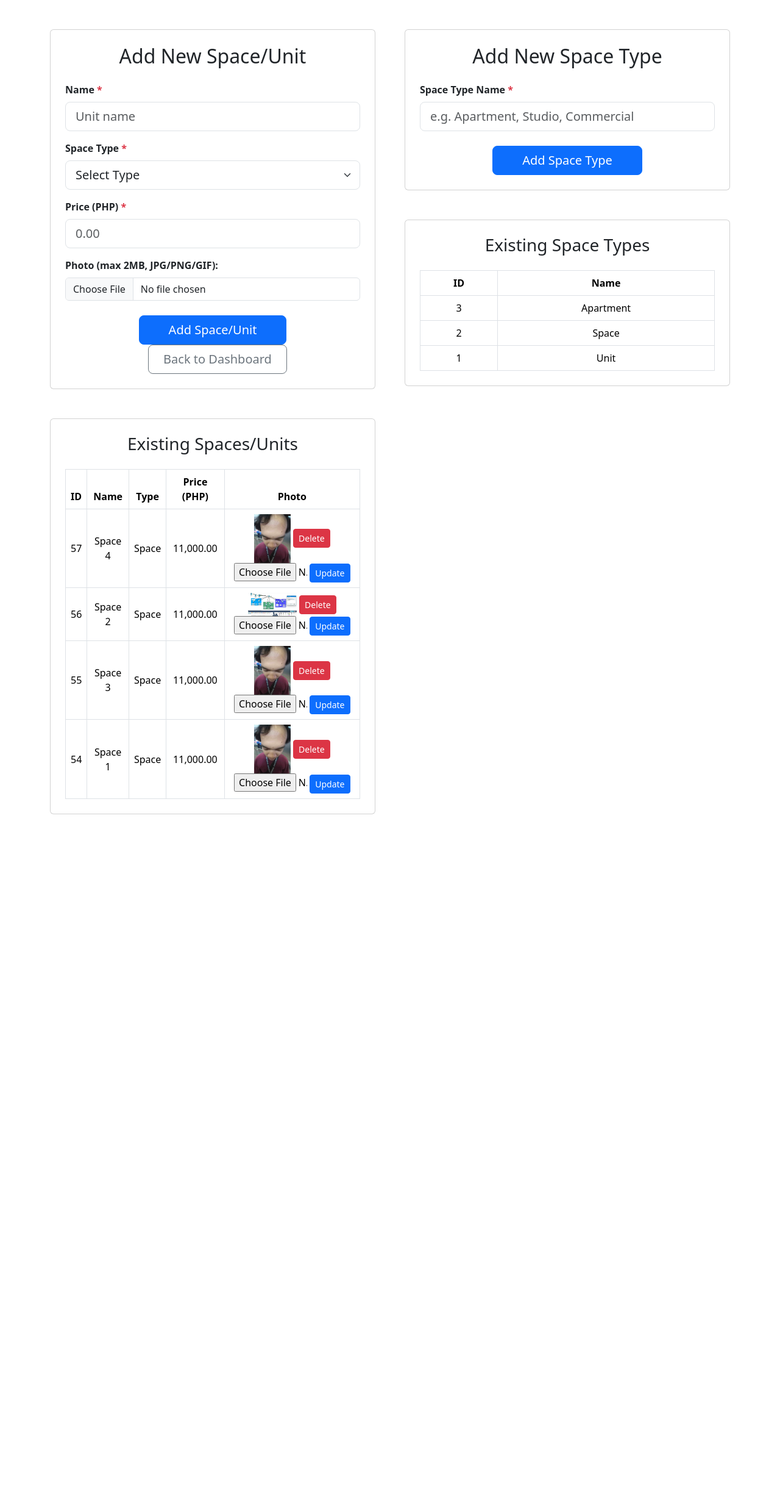
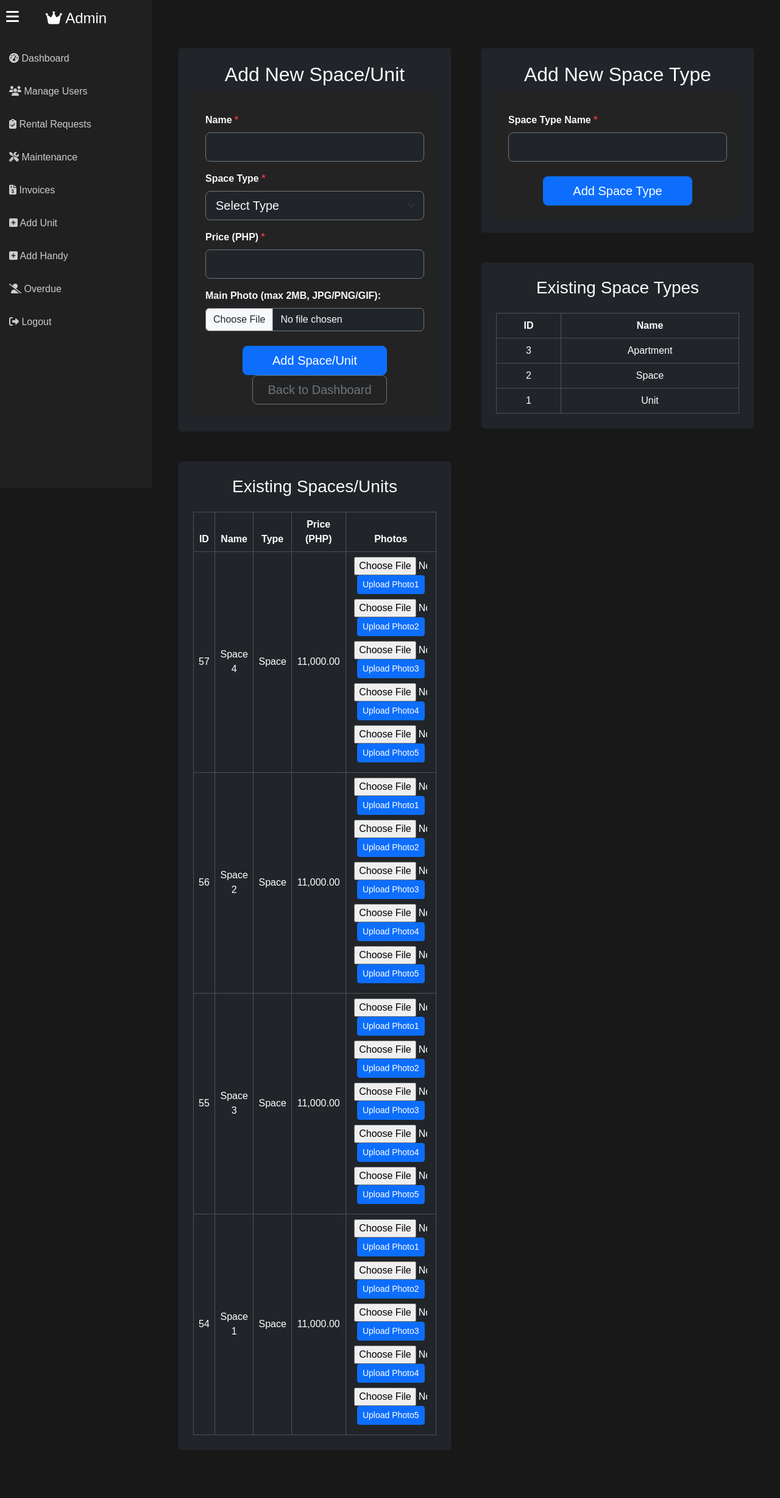
Before and after one commit to RpTolentino711/ASRT, a PHP site: page /Admin/add_unit.php in a window 1280 px wide. Shown: the whole page at 61% size. Before the commit the page ends 1335 px from the top, so only its background shows below. Run offline with PHP 8.4, Linux system fonts and the light colour scheme; the visitor is signed in with stand-in values (Sample User, id 1); data comes from the database, SQL or seed files in the repository.

Commit message:
New shit

```diff
--- a/Admin/add_unit.php
+++ b/Admin/add_unit.php
@@ -21,24 +21,27 @@ $error_unit = '';
 $success_type = '';
 $error_type = '';
 
-// --- Handle photo delete ---
+// --- Handle photo delete for a specific slot ---
 if ($_SERVER["REQUEST_METHOD"] == "POST" && isset($_POST['form_type']) && $_POST['form_type'] === 'delete_photo') {
     $space_id = intval($_POST['space_id'] ?? 0);
-    if ($space_id) {
+    $photo_field = $_POST['photo_field'] ?? 'Photo1';
+    if ($space_id && in_array($photo_field, ['Photo1','Photo2','Photo3','Photo4','Photo5'])) {
         $space = $db->getSpacePhoto($space_id);
-        if ($space && !empty($space['Photo'])) {
-            $filepath = __DIR__ . "/../uploads/unit_photos/" . $space['Photo'];
+        if ($space && !empty($space[$photo_field])) {
+            $filepath = __DIR__ . "/../uploads/unit_photos/" . $space[$photo_field];
             if (file_exists($filepath)) unlink($filepath);
         }
-        $db->removeSpacePhoto($space_id);
+        $db->removeSpacePhoto($space_id, $photo_field);
         $success_unit = "Photo deleted successfully!";
     }
 }
 
-// --- Handle photo update/upload ---
+// --- Handle photo update/upload for a specific slot ---
 if ($_SERVER["REQUEST_METHOD"] == "POST" && isset($_POST['form_type']) && $_POST['form_type'] === 'update_photo') {
     $space_id = intval($_POST['space_id'] ?? 0);
-    if ($space_id && isset($_FILES['new_photo']) && $_FILES['new_photo']['error'] == UPLOAD_ERR_OK) {
+    $photo_field = $_POST['photo_field'] ?? 'Photo1';
+    if ($space_id && in_array($photo_field, ['Photo1','Photo2','Photo3','Photo4','Photo5']) &&
+        isset($_FILES['new_photo']) && $_FILES['new_photo']['error'] == UPLOAD_ERR_OK) {
         $allowed_types = ['image/jpeg', 'image/png', 'image/gif'];
         $file = $_FILES['new_photo'];
         if (!in_array($file['type'], $allowed_types)) {
@@ -48,8 +51,8 @@ if ($_SERVER["REQUEST_METHOD"] == "POST" && isset($_POST['form_type']) && $_POST
         } else {
             // Delete old photo if exists
             $space = $db->getSpacePhoto($space_id);
-            if ($space && !empty($space['Photo'])) {
-                $filepath = __DIR__ . "/../uploads/unit_photos/" . $space['Photo'];
+            if ($space && !empty($space[$photo_field])) {
+                $filepath = __DIR__ . "/../uploads/unit_photos/" . $space[$photo_field];
                 if (file_exists($filepath)) unlink($filepath);
             }
             // Save new
@@ -59,7 +62,7 @@ if ($_SERVER["REQUEST_METHOD"] == "POST" && isset($_POST['form_type']) && $_POST
             if (!is_dir($upload_dir)) mkdir($upload_dir, 0777, true);
             $filepath = $upload_dir . $filename;
             if (move_uploaded_file($file['tmp_name'], $filepath)) {
-                $db->updateSpacePhoto($space_id, $filename);
+                $db->updateSpacePhotoField($space_id, $photo_field, $filename);
                 $success_unit = "Photo updated successfully!";
             } else {
                 $error_unit = "Failed to upload new photo.";
@@ -74,8 +77,8 @@ if ($_SERVER["REQUEST_METHOD"] == "POST" && isset($_POST['form_type']) && $_POST
     $spacetype_id = intval($_POST['spacetype_id'] ?? 0);
     $price = isset($_POST['price']) && is_numeric($_POST['price']) ? floatval($_POST['price']) : null;
 
-    // Handle file upload (only one photo)
-    $photo_filename = null;
+    // Handle file upload (main photo goes to Photo1)
+    $photo1_filename = null;
     $upload_dir = __DIR__ . "/../uploads/unit_photos/";
     if (!is_dir($upload_dir)) mkdir($upload_dir, 0777, true);
 
@@ -88,10 +91,10 @@ if ($_SERVER["REQUEST_METHOD"] == "POST" && isset($_POST['form_type']) && $_POST
             $error_unit = "Photo is too large (max 2MB).";
         } else {
             $ext = pathinfo($file['name'], PATHINFO_EXTENSION);
-            $filename = "adminunit_" . time() . "." . $ext;
+            $filename = "adminunit_" . time() . "_" . rand(1000,9999) . "." . $ext;
             $filepath = $upload_dir . $filename;
             if (move_uploaded_file($file['tmp_name'], $filepath)) {
-                $photo_filename = $filename;
+                $photo1_filename = $filename;
             } else {
                 $error_unit = "Failed to upload photo.";
             }
@@ -105,7 +108,8 @@ if ($_SERVER["REQUEST_METHOD"] == "POST" && isset($_POST['form_type']) && $_POST
     } elseif ($db->isSpaceNameExists($name)) {
         $error_unit = "A space/unit with this name already exists.";
     } elseif (!$error_unit) {
-        if ($db->addNewSpace($name, $spacetype_id, $ua_id, $price, $photo_filename)) {
+        // For new units, only Photo1 is set at creation. Others can be edited after creation.
+        if ($db->addNewSpace($name, $spacetype_id, $ua_id, $price, $photo1_filename)) {
             $success_unit = "Space/unit added successfully!";
         } else {
             $error_unit = "A database error occurred. The unit could not be added.";
@@ -147,18 +151,88 @@ $spaces = $db->getAllSpacesWithDetails();
 <meta name="viewport" content="width=device-width, initial-scale=1" />
 <title>Add Space/Unit & Space Type</title>
 <link href="https://cdn.jsdelivr.net/npm/bootstrap@5.3.2/dist/css/bootstrap.min.css" rel="stylesheet" />
+<link href="https://cdnjs.cloudflare.com/ajax/libs/font-awesome/6.5.0/css/all.min.css" rel="stylesheet">
 <style>
+  body {
+    margin: 0;
+    font-family: 'Poppins', sans-serif;
+    background-color: #181818;
+    color: #fff;
+  }
+  .sidebar {
+    width: 250px;
+    min-height: 100vh;
+    background-color: #202020;
+    position: fixed;
+    top: 0;
+    left: 0;
+    transition: transform 0.3s ease-in-out;
+  }
+  .sidebar.collapsed {
+    transform: translateX(-100%);
+  }
+  .sidebar a {
+    display: block;
+    color: #ccc;
+    padding: 15px;
+    text-decoration: none;
+  }
+  .sidebar a:hover {
+    background-color: #333;
+    color: #0ef;
+  }
+  .content {
+    margin-left: 250px;
+    padding: 30px;
+    transition: margin-left 0.3s;
+  }
+  .toggle-btn {
+    position: absolute;
+    top: 10px;
+    left: 10px;
+    font-size: 1.5rem;
+    cursor: pointer;
+    z-index: 1001;
+    color: #fff;
+  }
+  .theme-toggle {
+    position: absolute;
+    top: 10px;
+    right: 10px;
+    font-size: 1.2rem;
+    cursor: pointer;
+    color: #fff;
+  }
+  .table-dark th, .table-dark td {
+    color: #fff;
+  }
   td img { max-width: 80px; max-height: 80px; }
   .unit-photo-form input[type="file"] { width: 120px; display: inline; }
   .unit-photo-form { display: inline; }
 </style>
 </head>
-<body>
+<body class="dark-mode">
+<div class="toggle-btn"><i class="fas fa-bars"></i></div>
+
+<div class="sidebar">
+    <h4 class="text-center text-white py-3"><i class="fas fa-crown"></i> Admin</h4>
+    <a href="dashboard.php"><i class="fas fa-tachometer-alt"></i> Dashboard</a>
+    <a href="manage_user.php"><i class="fas fa-users"></i> Manage Users</a>
+    <a href="view_rental_requests.php"><i class="fas fa-clipboard-check"></i> Rental Requests</a>
+    <a href="manage_maintenance.php"><i class="fas fa-tools"></i> Maintenance</a>
+    <a href="generate_invoice.php"><i class="fas fa-file-invoice-dollar"></i> Invoices</a>
+    <a href="add_unit.php"><i class="fas fa-plus-square"></i> Add Unit</a>
+    <a href="admin_add_handyman.php"><i class="fas fa-plus-square"></i> Add Handy</a>
+    <a href="admin_kick_unpaid.php"><i class="fas fa-user-slash"></i> Overdue</a>
+    <a href="logout.php"><i class="fas fa-sign-out-alt"></i> Logout</a>
+</div>
+
+<div class="content">
 <div class="container py-5">
   <div class="row g-5">
     <!-- Add New Space/Unit -->
     <div class="col-lg-6">
-      <div class="card p-4 mb-5">
+      <div class="card p-4 mb-5 bg-dark text-light">
         <h2 class="mb-4 text-center">Add New Space/Unit</h2>
 
         <?php if ($success_unit): ?>
@@ -167,15 +241,15 @@ $spaces = $db->getAllSpacesWithDetails();
           <div class="alert alert-danger"><?= htmlspecialchars($error_unit) ?></div>
         <?php endif; ?>
 
-        <form method="post" enctype="multipart/form-data" class="row g-3" autocomplete="off">
+        <form method="post" enctype="multipart/form-data" class="row g-3" autocomplete="off" style="background:#232323; border-radius:12px; padding:20px;">
           <input type="hidden" name="form_type" value="unit" />
           <div class="col-12">
             <label for="name" class="form-label fw-semibold">Name <span class="text-danger">*</span></label>
-            <input id="name" type="text" class="form-control form-control-lg" name="name" placeholder="Unit name" required />
+            <input id="name" type="text" class="form-control form-control-lg bg-dark text-light border-secondary" name="name" placeholder="Unit name" required />
           </div>
           <div class="col-12">
             <label for="spacetype_id" class="form-label fw-semibold">Space Type <span class="text-danger">*</span></label>
-            <select id="spacetype_id" name="spacetype_id" class="form-select form-select-lg" required>
+            <select id="spacetype_id" name="spacetype_id" class="form-select form-select-lg bg-dark text-light border-secondary" required>
               <option value="" selected disabled>Select Type</option>
               <?php foreach ($spacetypes as $stype): ?>
                 <option value="<?= $stype['SpaceType_ID'] ?>"><?= htmlspecialchars($stype['SpaceTypeName']) ?></option>
@@ -184,12 +258,12 @@ $spaces = $db->getAllSpacesWithDetails();
           </div>
           <div class="col-12">
             <label for="price" class="form-label fw-semibold">Price (PHP) <span class="text-danger">*</span></label>
-            <input id="price" type="number" step="100" min="0" class="form-control form-control-lg" name="price" placeholder="0.00" required />
+            <input id="price" type="number" step="100" min="0" class="form-control form-control-lg bg-dark text-light border-secondary" name="price" placeholder="0.00" required />
             <small id="priceDisplay" class="text-muted"></small>
           </div>
           <div class="col-12">
-            <label class="form-label fw-semibold">Photo (max 2MB, JPG/PNG/GIF):</label>
-            <input type="file" name="photo" accept="image/*" class="form-control" required />
+            <label class="form-label fw-semibold">Main Photo (max 2MB, JPG/PNG/GIF):</label>
+            <input type="file" name="photo" accept="image/*" class="form-control bg-dark text-light border-secondary" required />
           </div>
           <div class="col-12 text-center mt-4">
             <button type="submit" class="btn btn-primary btn-lg px-5">Add Space/Unit</button>
@@ -197,20 +271,20 @@ $spaces = $db->getAllSpacesWithDetails();
           </div>
         </form>
       </div>
-      <div class="card p-4">
+      <div class="card p-4 bg-dark text-light">
         <h3 class="mb-4 text-center">Existing Spaces/Units</h3>
         <?php if (empty($spaces)): ?>
           <div class="alert alert-info text-center">No spaces/units found.</div>
         <?php else: ?>
           <div class="table-responsive">
-            <table class="table table-hover table-bordered align-middle text-center mb-0">
+            <table class="table table-hover table-bordered align-middle text-center mb-0 table-dark">
               <thead>
                 <tr>
                   <th>ID</th>
                   <th>Name</th>
                   <th>Type</th>
                   <th>Price (PHP)</th>
-                  <th>Photo</th>
+                  <th>Photos</th>
                 </tr>
               </thead>
               <tbody>
@@ -221,28 +295,34 @@ $spaces = $db->getAllSpacesWithDetails();
                     <td><?= htmlspecialchars($space['SpaceTypeName']) ?></td>
                     <td><?= number_format($space['Price'], 2) ?></td>
                     <td>
-                      <?php if (!empty($space['Photo'])): ?>
-                        <img src="../uploads/unit_photos/<?= htmlspecialchars($space['Photo']) ?>" alt="Photo">
-                        <form method="post" class="unit-photo-form" onsubmit="return confirm('Delete this photo?');" style="display:inline">
-                          <input type="hidden" name="form_type" value="delete_photo">
-                          <input type="hidden" name="space_id" value="<?= $space['Space_ID'] ?>">
-                          <button type="submit" class="btn btn-sm btn-danger">Delete</button>
-                        </form>
-                        <form method="post" enctype="multipart/form-data" class="unit-photo-form" style="display:inline">
+                      <?php for ($i=1; $i<=5; $i++): $field = "Photo$i"; ?>
+                        <div style="margin-bottom:8px;">
+                          <?php if (!empty($space[$field])): ?>
+                            <img src="../uploads/unit_photos/<?= htmlspecialchars($space[$field]) ?>" alt="Photo<?= $i ?>">
+                            <form method="post" class="unit-photo-form" style="display:inline" enctype="multipart/form-data">
                               <input type="file" name="new_photo" accept="image/*" required>
                               <input type="hidden" name="form_type" value="update_photo">
                               <input type="hidden" name="space_id" value="<?= $space['Space_ID'] ?>">
-                          <button type="submit" class="btn btn-sm btn-primary">Update</button>
+                              <input type="hidden" name="photo_field" value="<?= $field ?>">
+                              <button type="submit" class="btn btn-sm btn-primary">Update <?= $field ?></button>
+                            </form>
+                            <form method="post" class="unit-photo-form" style="display:inline" onsubmit="return confirm('Delete this photo?');">
+                              <input type="hidden" name="form_type" value="delete_photo">
+                              <input type="hidden" name="space_id" value="<?= $space['Space_ID'] ?>">
+                              <input type="hidden" name="photo_field" value="<?= $field ?>">
+                              <button type="submit" class="btn btn-sm btn-danger">Delete</button>
                             </form>
                           <?php else: ?>
-                        <span>No photo</span>
-                        <form method="post" enctype="multipart/form-data" class="unit-photo-form" style="display:inline">
+                            <form method="post" class="unit-photo-form" style="display:inline" enctype="multipart/form-data">
                               <input type="file" name="new_photo" accept="image/*" required>
                               <input type="hidden" name="form_type" value="update_photo">
                               <input type="hidden" name="space_id" value="<?= $space['Space_ID'] ?>">
-                          <button type="submit" class="btn btn-sm btn-primary">Upload</button>
+                              <input type="hidden" name="photo_field" value="<?= $field ?>">
+                              <button type="submit" class="btn btn-sm btn-primary">Upload <?= $field ?></button>
                             </form>
                           <?php endif; ?>
+                        </div>
+                      <?php endfor; ?>
                     </td>
                   </tr>
                 <?php endforeach; ?>
@@ -255,7 +335,7 @@ $spaces = $db->getAllSpacesWithDetails();
 
     <!-- Add New Space Type -->
     <div class="col-lg-6">
-      <div class="card p-4 mb-5">
+      <div class="card p-4 mb-5 bg-dark text-light">
         <h2 class="mb-4 text-center">Add New Space Type</h2>
         <?php if ($success_type): ?>
           <div class="alert alert-success"><?= htmlspecialchars($success_type) ?></div>
@@ -263,24 +343,24 @@ $spaces = $db->getAllSpacesWithDetails();
           <div class="alert alert-danger"><?= htmlspecialchars($error_type) ?></div>
         <?php endif; ?>
 
-        <form method="post" class="row g-3" autocomplete="off">
+        <form method="post" class="row g-3" autocomplete="off" style="background:#232323; border-radius:12px; padding:20px;">
           <input type="hidden" name="form_type" value="type" />
           <div class="col-12">
             <label for="spacetype_name" class="form-label fw-semibold">Space Type Name <span class="text-danger">*</span></label>
-            <input id="spacetype_name" type="text" class="form-control form-control-lg" name="spacetype_name" placeholder="e.g. Apartment, Studio, Commercial" required />
+            <input id="spacetype_name" type="text" class="form-control form-control-lg bg-dark text-light border-secondary" name="spacetype_name" placeholder="e.g. Apartment, Studio, Commercial" required />
           </div>
           <div class="col-12 text-center mt-4">
             <button type="submit" class="btn btn-primary btn-lg px-5">Add Space Type</button>
           </div>
         </form>
       </div>
-      <div class="card p-4">
+      <div class="card p-4 bg-dark text-light">
         <h3 class="mb-4 text-center">Existing Space Types</h3>
         <?php if (empty($spacetypes)): ?>
           <div class="alert alert-info text-center">No space types found.</div>
         <?php else: ?>
           <div class="table-responsive">
-            <table class="table table-hover table-bordered align-middle text-center mb-0">
+            <table class="table table-hover table-bordered align-middle text-center mb-0 table-dark">
               <thead>
                 <tr>
                   <th>ID</th>
@@ -302,7 +382,12 @@ $spaces = $db->getAllSpacesWithDetails();
     </div>
   </div>
 </div>
+</div>
 <script>
+    document.querySelector('.toggle-btn').addEventListener('click', () => {
+        document.querySelector('.sidebar').classList.toggle('collapsed');
+        document.querySelector('.content').classList.toggle('collapsed');
+    });
     document.getElementById('price').addEventListener('input', function() {
       var val = this.value;
       if (val !== "" && !isNaN(val)) {
```
Lines whose indentation alone changed are shown as unchanged.
